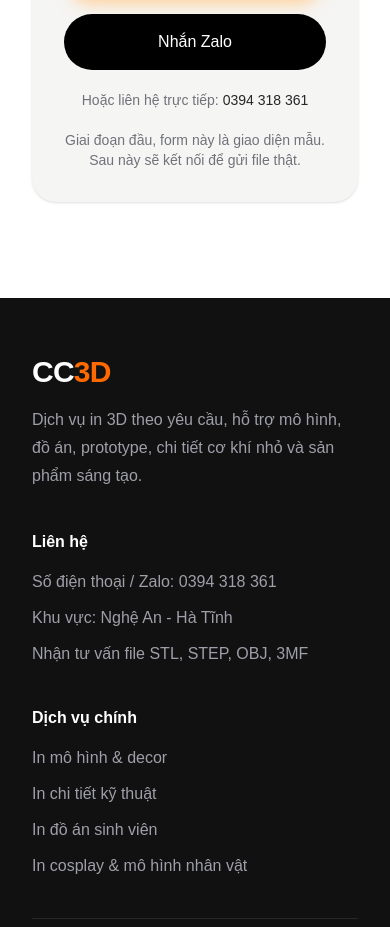
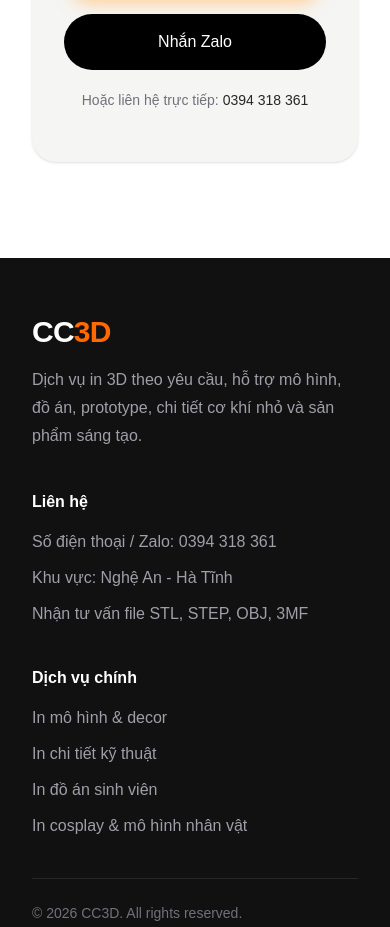
Before and after one commit to cc3dprinting/cc3d-website, a Next.js app: page / in a window 390 px wide. Shown: the part 7308-8235 px from the top of the page. Built offline with nearby package versions, Linux system fonts and the light colour scheme.

Commit message:
hoan thien ban mobile website CC3D

```diff
--- a/app/page.tsx
+++ b/app/page.tsx
@@ -527,7 +527,7 @@ export default function Home() {
 </p>
 
               <p className="text-center text-sm text-zinc-500">
-                Giai đoạn đầu, form này là giao diện mẫu. Sau này sẽ kết nối để gửi file thật.
+
               </p>
             </div>
           </div>
```
